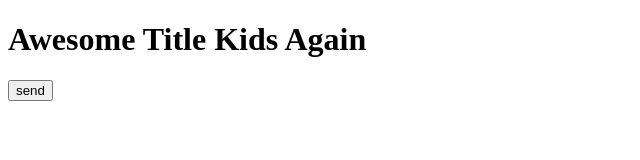
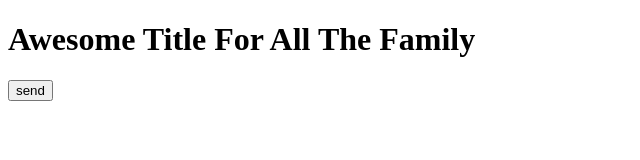
Before and after one commit to gruizesteban/teaching-kids-git, a plain HTML site: page index.html in a window 1280 px wide. Shown: the whole page, without its empty margins (0-640 px from the left). Drawn offline with Linux system fonts and the light colour scheme.

Commit message:
Changed Title to include Family

```diff
--- a/index.html
+++ b/index.html
@@ -7,7 +7,7 @@
     <title>Document</title>
 </head>
 <body>
-<h1>Awesome Title Kids Again</h1>
+<h1>Awesome Title For All The Family</h1>
 <form action="#" method="get">
     <input type="button" value="send">
 </form>
```
